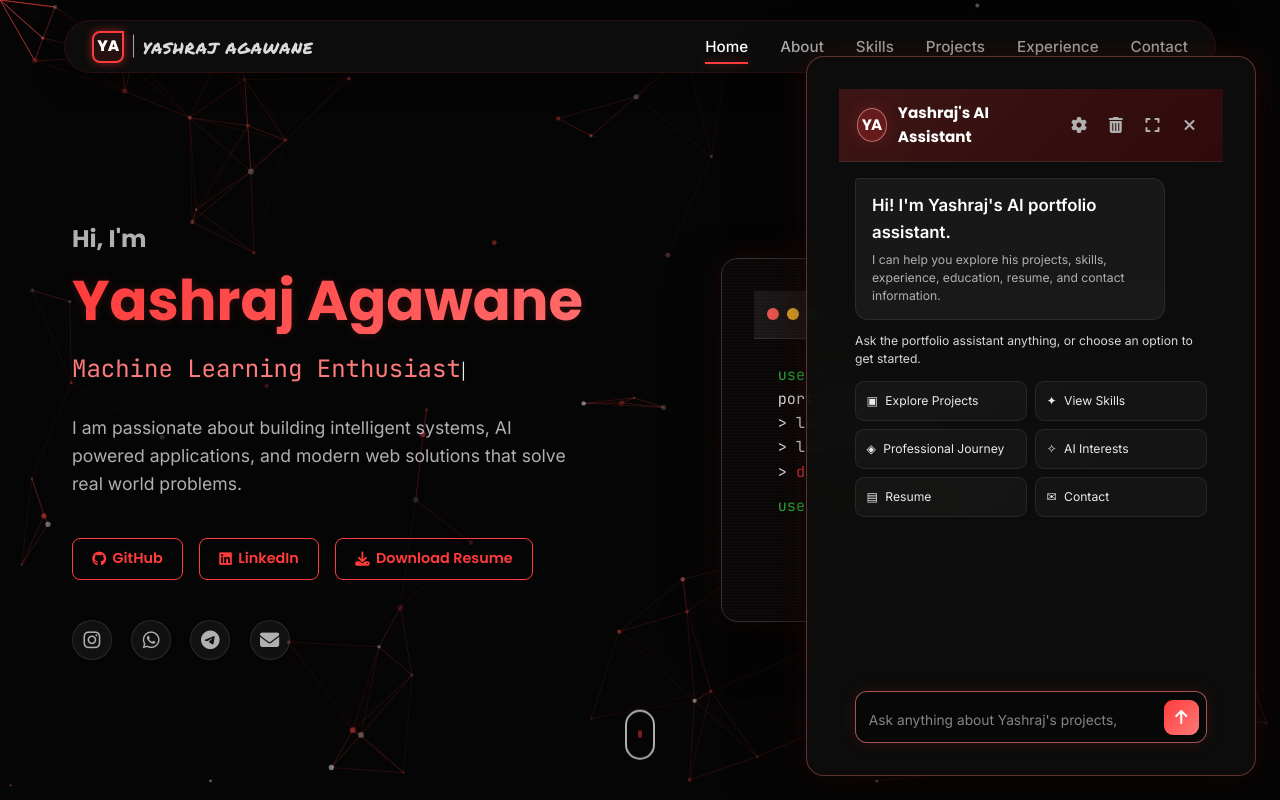
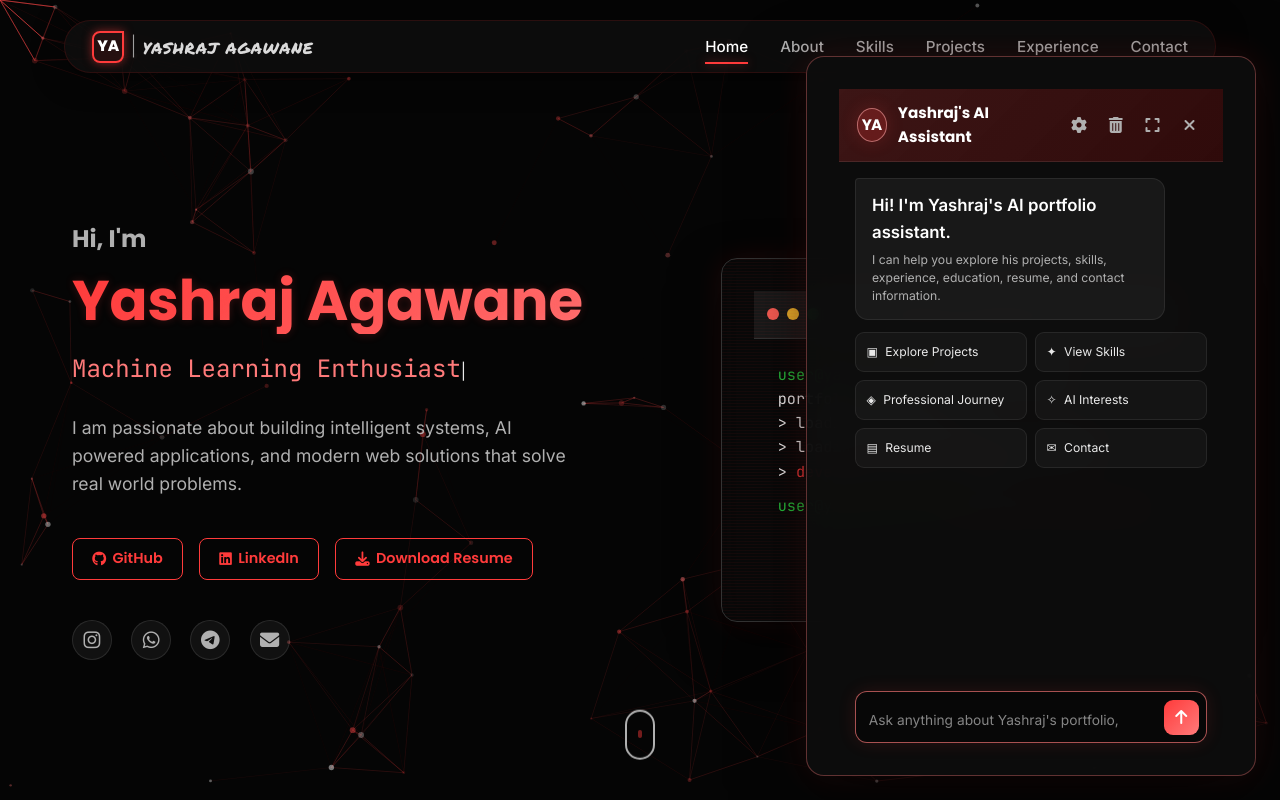
Before and after one commit to yashrajagawane/yashraj-portfolio, a website: page index.html in a window 1280 px wide. Both pictures are taken after a click on the button "Ask about Yashraj". Shown: the top 800 px of the page. Drawn offline with nearby package versions, Linux system fonts and the light colour scheme.

Commit message:
fix: refine assistant welcome copy

```diff
--- a/assets/css/style.css
+++ b/assets/css/style.css
@@ -1590,11 +1590,9 @@ min-width:0;
     background: rgba(255, 255, 255, 0.05);
 }
 .chatbot.has-conversation .chatbot-welcome,
-.chatbot.has-conversation .chatbot-welcome-prompt,
 .chatbot.has-conversation .chatbot-quick-actions { display: none; }
 .chatbot-welcome-title { margin: 0 0 0.3rem; color: #fff; font-weight: 700; font-size: 1.05rem; }
 .chatbot-welcome-copy { margin: 0; color: var(--text-secondary); font-size: 0.76rem; line-height: 1.5; }
-.chatbot-welcome-prompt { margin: 0; color: #d8d8d8; font-size: 0.76rem; line-height: 1.5; }
 .chatbot-quick-actions { display: grid; grid-template-columns: repeat(2, minmax(0, 1fr)); gap: 0.5rem; width: 100%; }
 .chatbot-quick-actions button {
     min-height: 2.5rem; padding: 0.55rem 0.65rem; border: 1px solid var(--card-border); border-radius: 9px;
--- a/index.html
+++ b/index.html
@@ -895,7 +895,6 @@
                     <p class="chatbot-welcome-title">Hi! I'm Yashraj's AI portfolio assistant.</p>
                     <p class="chatbot-welcome-copy">I can help you explore his projects, skills, experience, education, resume, and contact information.</p>
                 </div>
-                <p class="chatbot-welcome-prompt">Ask the portfolio assistant anything, or choose an option to get started.</p>
                 <div class="chatbot-quick-actions" aria-label="Starter questions">
                     <button type="button" data-chat-question="What projects has Yashraj built?"><span aria-hidden="true">▣</span> Explore Projects</button>
                     <button type="button" data-chat-question="What technologies and skills does Yashraj know?"><span aria-hidden="true">✦</span> View Skills</button>
@@ -909,7 +908,7 @@
 
             <form class="chatbot-form">
                 <label class="sr-only" for="chatbot-input">Ask the portfolio assistant</label>
-                <textarea id="chatbot-input" rows="1" maxlength="1000" placeholder="Ask anything about Yashraj's projects, skills, experience..." autocomplete="off"></textarea>
+                <textarea id="chatbot-input" rows="1" maxlength="1000" placeholder="Ask anything about Yashraj's portfolio, skills, experience..." autocomplete="off"></textarea>
                 <button class="chatbot-send" type="submit" aria-label="Send message" title="Send message">
                     <i class="fas fa-arrow-up" aria-hidden="true"></i>
                 </button>
```
